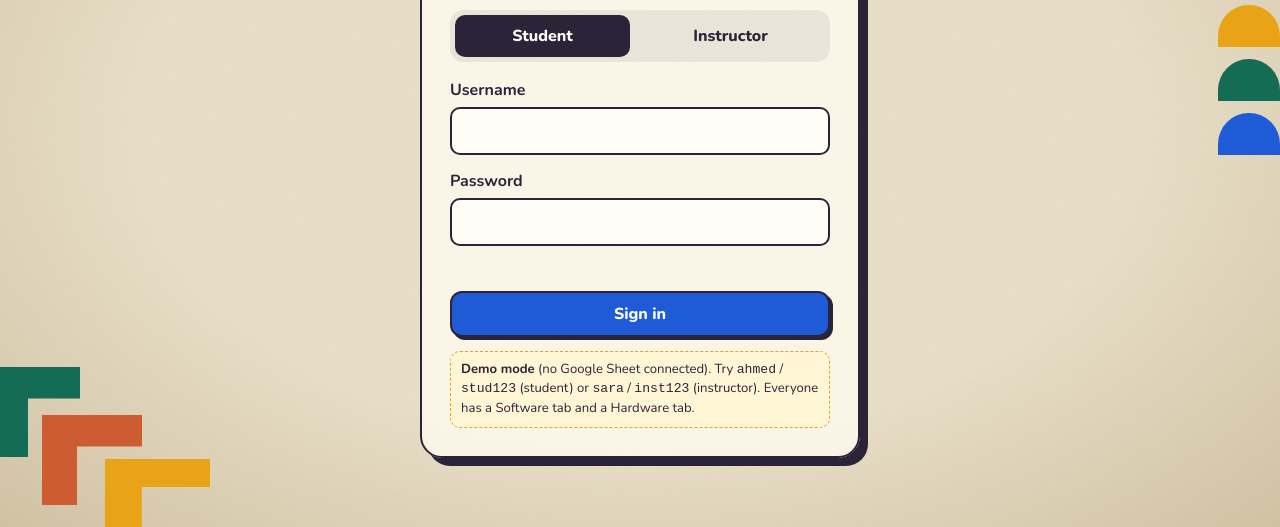
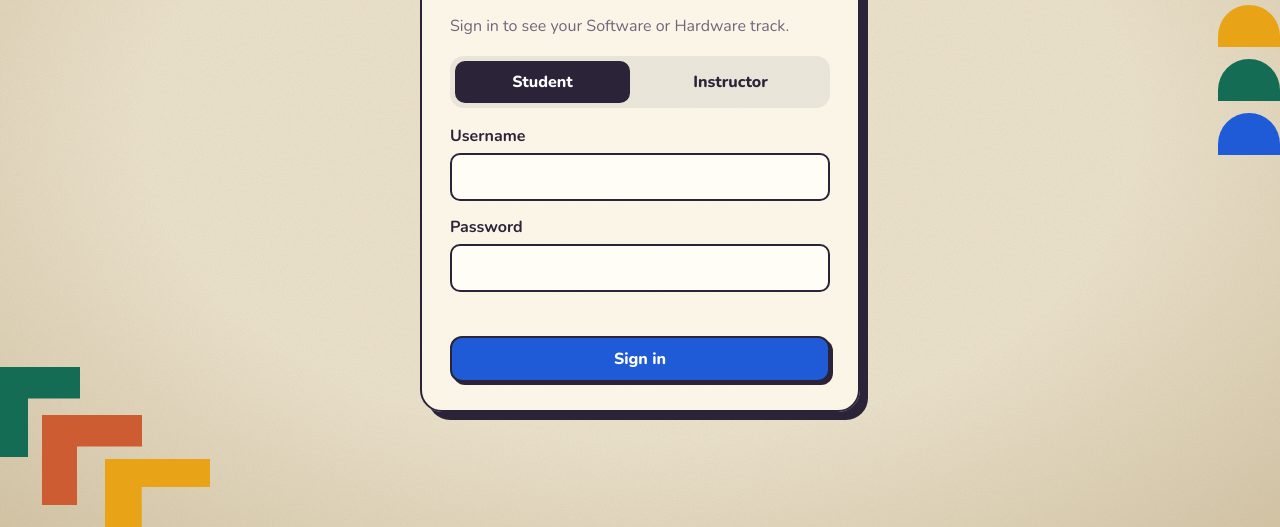
Before and after one commit to lzka0/Robotics-Lab, a plain HTML site: page index.html in a window 1280 px wide. Shown: the part 273-800 px from the top of the page. Drawn offline with nearby package versions, Linux system fonts and the light colour scheme.

Commit message:
Update API_URL in CONFIG for production use

```diff
--- a/index.html
+++ b/index.html
@@ -156,7 +156,7 @@ dialog h2{margin-bottom:14px}
 
 <script>
 /* ===== CONFIG ===== paste your Apps Script Web App URL below. Leave empty for demo mode. */
-const CONFIG={API_URL:'',POLL_MS:8000};
+const CONFIG={API_URL:'https://script.google.com/macros/s/AKfycbxC6jni6gQ9Xh6mPTwHQHxwSj2jQPd5ojeUqinfhJwJZwuB6P5ChRyzNAqzYGJPJuXp-Q/exec',POLL_MS:8000};
 
 /* ===== helpers ===== */
 const $=s=>document.querySelector(s);
```
